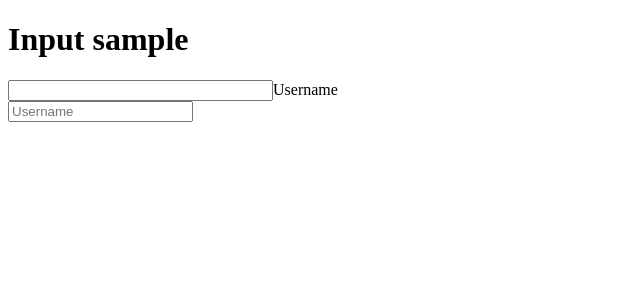
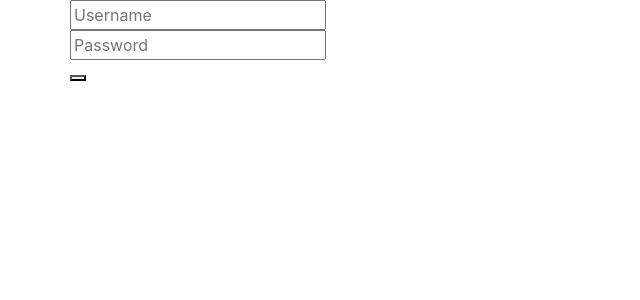
Before and after one commit to otoukebri/primeng-starter, an Angular app: page / in a window 1280 px wide. Shown: the top 300 px of the page, without its empty margins (0-640 px from the left). Built offline with nearby package versions, Linux system fonts and the light colour scheme; what primeng would draw is missing.

Commit message:
add bootstrap

```diff
--- a/angular.json
+++ b/angular.json
@@ -26,6 +26,8 @@
                 "node_modules/primeng/resources/themes/nova-light/theme.css",
                 "node_modules/primeng/resources/primeng.min.css",
                 "node_modules/primeicons/primeicons.css",
+                "node_modules/bootstrap/dist/css/bootstrap-reboot.css",
+                "node_modules/bootstrap/dist/css/bootstrap-grid.css",
                 "src/styles.css"
               ],
               "scripts": []
--- a/package.json
+++ b/package.json
@@ -24,6 +24,7 @@
     "@angular/platform-browser": "^7.1.1",
     "@angular/platform-browser-dynamic": "^7.1.1",
     "@angular/router": "^7.1.1",
+    "bootstrap": "^4.3.1",
     "core-js": "^2.5.4",
     "primeicons": "^1.0.0",
     "primeng": "^7.1.2",
--- a/src/app/app.component.html
+++ b/src/app/app.component.html
@@ -1,12 +1,36 @@
+<header></header>
+
+<div class="container content"> <!-- container centers content on large screens -->
+
+  <div class="row">             <!-- responsive row has 12 columns by default -->
+
+
 <div class="ui-g-12">
-  <h1>Input sample</h1>
-  <span class="ui-float-label">
-    <input id="float-input" type="text" size="30" pInputText>
-    <label for="float-input">Username</label>
-  </span>
+    <form [formGroup]=loginForm>
 
-  <div class="ui-inputgroup">
-    <span class="ui-inputgroup-addon"><i class="fa fa-user"></i></span>
-    <input type="text" pInputText placeholder="Username">
+      <div class="ui-inputgroup">
+        <span class="ui-inputgroup-addon"><i class="fa fa-user"></i></span>
+        <input type="text" pInputText placeholder="Username" formControlName="username">
+      </div>
+
+      <div class="ui-inputgroup">
+        <span class="ui-inputgroup-addon"><i class="fa fa-user"></i></span>
+        <input type="text" pInputText placeholder="Password" formControlName="password">
+      </div>
+
+      <div class="form-group">
+
+        <button type="button" pButton label="Login" (click)="onSubmit()"></button>
+      </div>
+
+    </form>
+  </div>
+
+    <div class="col-md-6">      <!-- uses 6 columns on medium and larger screens... -->
+    </div>
+    <div class="col-md-6">      <!-- uses 12 columns on smaller than medium screens -->
+    </div>
   </div>
 </div>
+
+<footer></footer>
--- a/src/app/app.component.ts
+++ b/src/app/app.component.ts
@@ -1,5 +1,6 @@
 import { Component, OnInit } from '@angular/core';
 import {InputTextModule} from 'primeng/inputtext';
+import { FormBuilder, FormGroup, Validators } from '@angular/forms';
 
 
 @Component({
@@ -11,9 +12,17 @@ import {InputTextModule} from 'primeng/inputtext';
 export class AppComponent implements OnInit {
 
     buttonClicked = false;
-    constructor() {}
 
-    ngOnInit() {}
+    loginForm: FormGroup;
+
+    constructor( private formBuilder: FormBuilder) {}
+
+    ngOnInit() {
+      this.loginForm = this.formBuilder.group({
+        username : ['', Validators.required],
+        password : ['', Validators.required]
+      });
+    }
 
     displayToast($event) {
       if (!this.buttonClicked) {
@@ -22,4 +31,8 @@ export class AppComponent implements OnInit {
       this.buttonClicked = this.buttonClicked ? this.buttonClicked : !this.buttonClicked;
     }
 
+    onSubmit() {
+      console.log(this.loginForm.controls.username.value);
+      console.log(this.loginForm.controls.password.value);
+    }
 }
--- /dev/null
+++ b/src/styles.scss
@@ -0,0 +1,2 @@
+@import '~bootstrap/scss/bootstrap-reboot';
+@import '~bootstrap/scss/bootstrap-grid';
```
Also changed, not shown: 1 other file (tests, documents, lock files or other folders).
